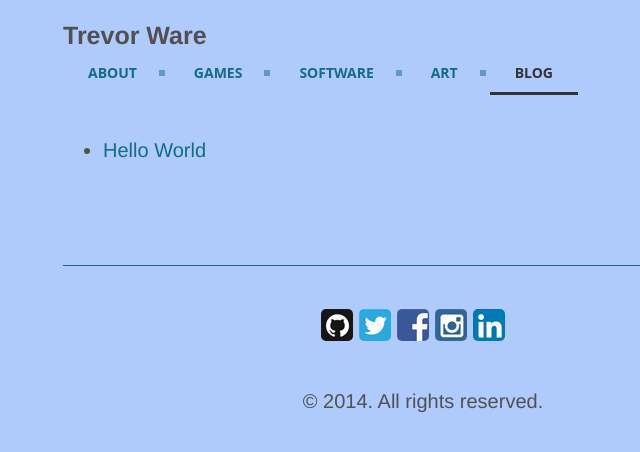
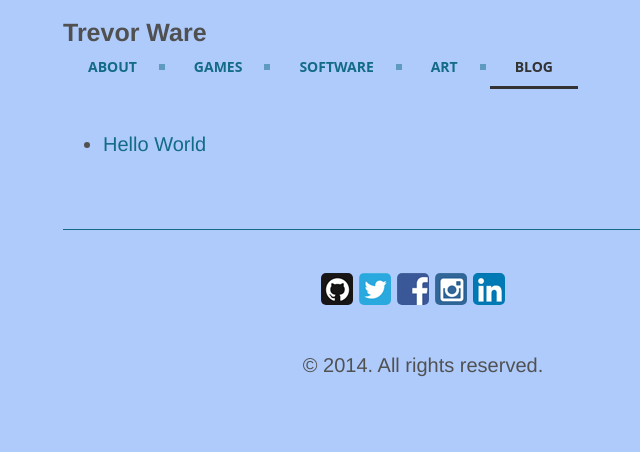
Before and after one commit to twarrre/twarrre.github.io, a Jekyll site: the page built from blog.md, in a window 1280 px wide. Shown: the top 452 px of the page, without its empty margins (217-857 px from the left). Built offline with Jekyll 4.4.1, drawn with Linux system fonts in a browser that asks for light colours.

Commit message:
Formatting the blog posts.

```diff
--- a/blog.md
+++ b/blog.md
@@ -18,4 +18,3 @@ tag: Blog
 	</div>
 </div>
 <br>
-<br>
--- a/public/css/poole.css
+++ b/public/css/poole.css
@@ -85,7 +85,7 @@ a:focus  :not(#menu){
 h1, h2, h3, h4, h5, h6 {
   margin-bottom: .5rem;
   font-weight: bold;
-  line-height: 1.25;
+  line-height: 1;
   /*color: #313131;*/
   text-rendering: optimizeLegibility;
 }
```
